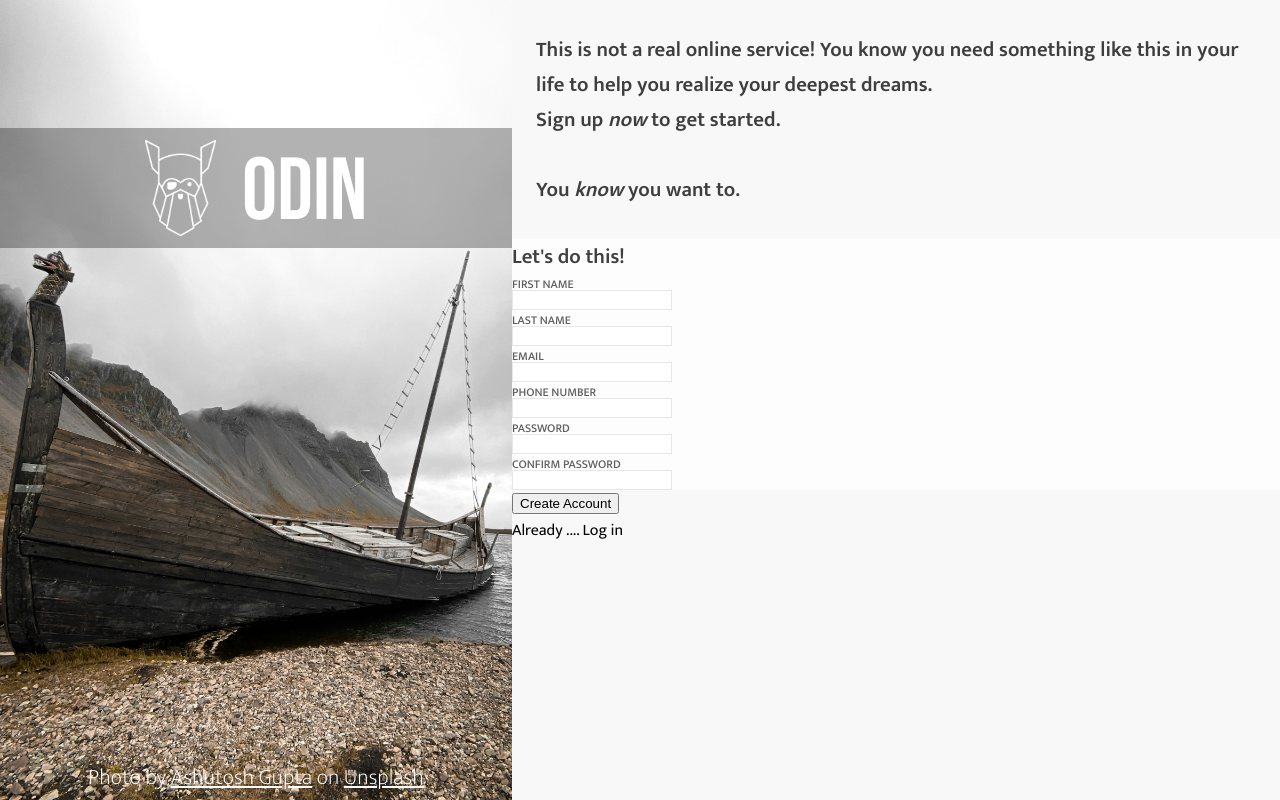
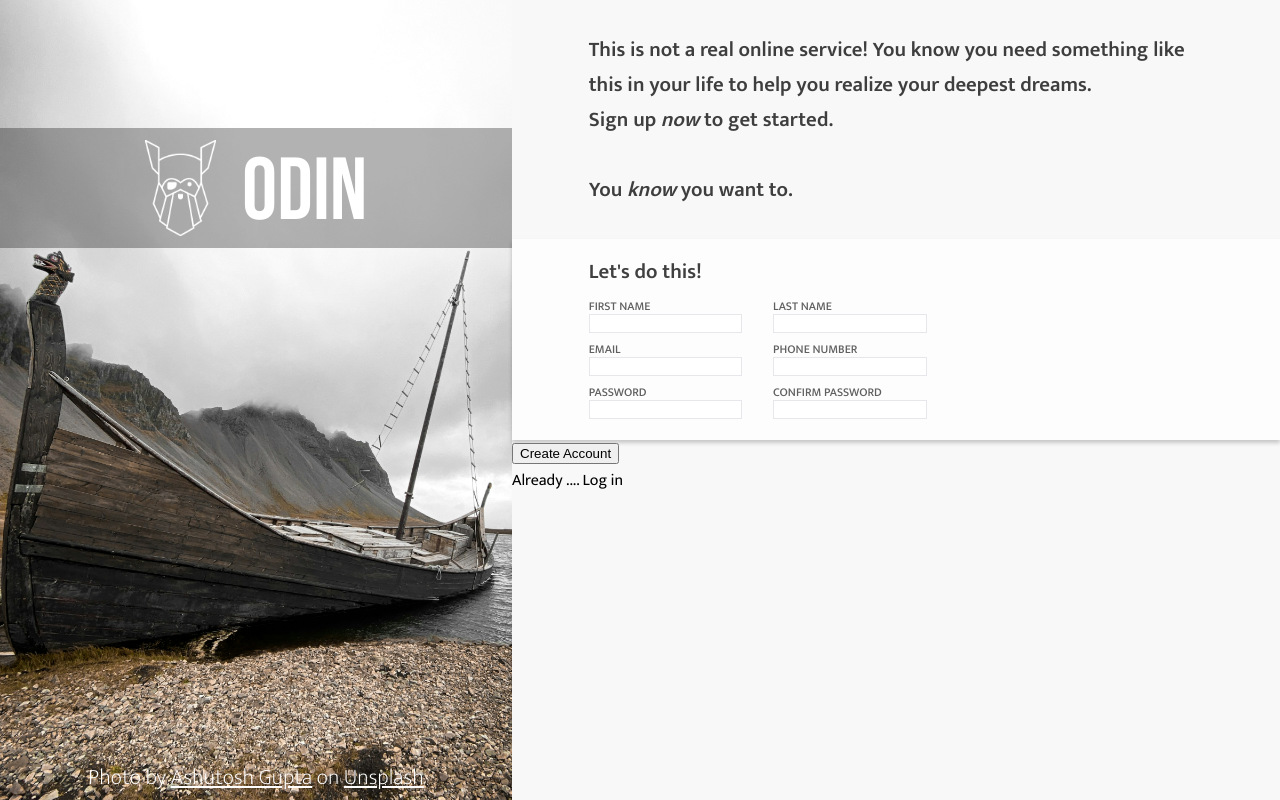
Before and after one commit to aliaizad72/sign-up-form, a plain HTML site: page index.html in a window 1280 px wide. Drawn offline with Linux system fonts and the light colour scheme.

Commit message:
Finished styling form-div

```diff
--- a/index.html
+++ b/index.html
@@ -33,7 +33,7 @@
     <div id="form-section">
       <div>Let's do this!</div>
       <form action="">
-        <div>
+        <div class="form-subgroup">
           <div class="form-element">
             <label for="fname">FIRST NAME</label>
             <input type="text" name="fname" id="fname">
@@ -43,7 +43,7 @@
             <input type="text" name="lname" id="lname">
           </div>
         </div>
-        <div>
+        <div class="form-subgroup">
           <div class="form-element">
             <label for="email">EMAIL</label>
             <input type="email" name="email" id="email">
@@ -54,7 +54,7 @@
             <input type="text" pattern="" name="phone-num" id="phone-num">
           </div>
         </div>
-        <div>
+        <div class="form-subgroup">
           <div class="form-element">
             <label for="password">PASSWORD</label>
             <input type="text" pattern="" name="password" id="password">
--- a/style.css
+++ b/style.css
@@ -63,13 +63,15 @@ body {
 
 #info {
   font-weight: 600;
-  padding: 2rem 1.5rem;
+  padding: 2rem 10%;
   font-size: 1.3rem;
   color: rgba(0, 0, 0, 0.75);
 }
 
 #form-section {
   background-color: #ffffffbd;
+  box-shadow: 0 3px 4px rgb(0 0 0 / 0.2);
+  padding: 2% 10%;
 }
 
 #form-section>div {
@@ -81,11 +83,10 @@ body {
 .form-element {
   display: flex;
   flex-direction: column;
+  width: 25%;
 }
 
 .form-element>input {
-  width: 20%;
-  height: 1rem;
   border: 1px solid #E5E7EB;
 }
 
@@ -93,5 +94,11 @@ body {
   font-size: 0.75rem;
   font-weight: 500;
   color: rgba(0, 0, 0, 0.625);
-  margin-bottom: -0.25rem;
+  margin-bottom: -0.125rem;
  }
+
+ .form-subgroup {
+  display: flex;
+  margin: 1% 0;
+  gap: 5%;
+ }
```
